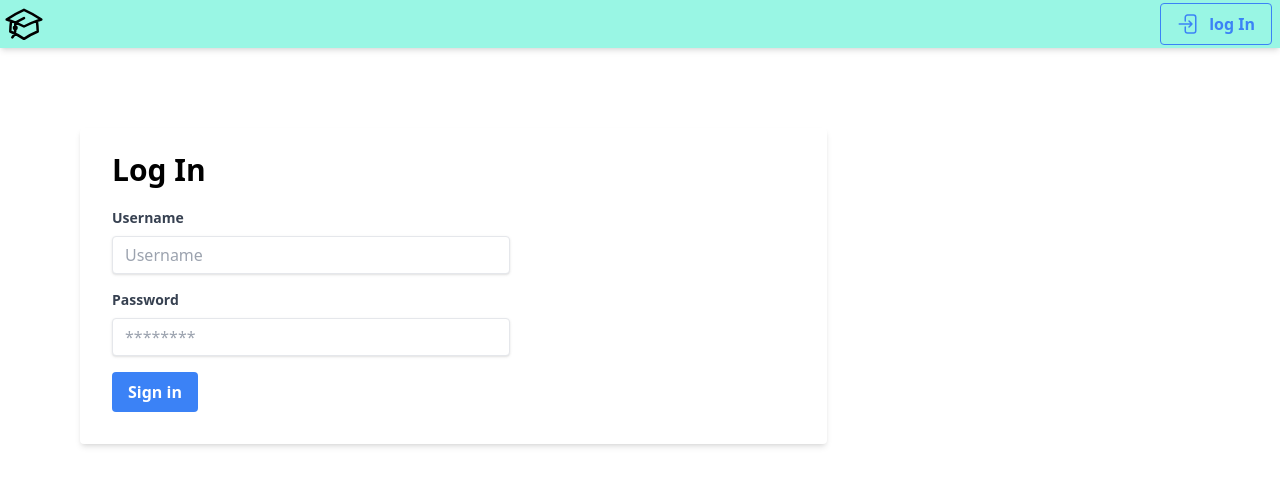
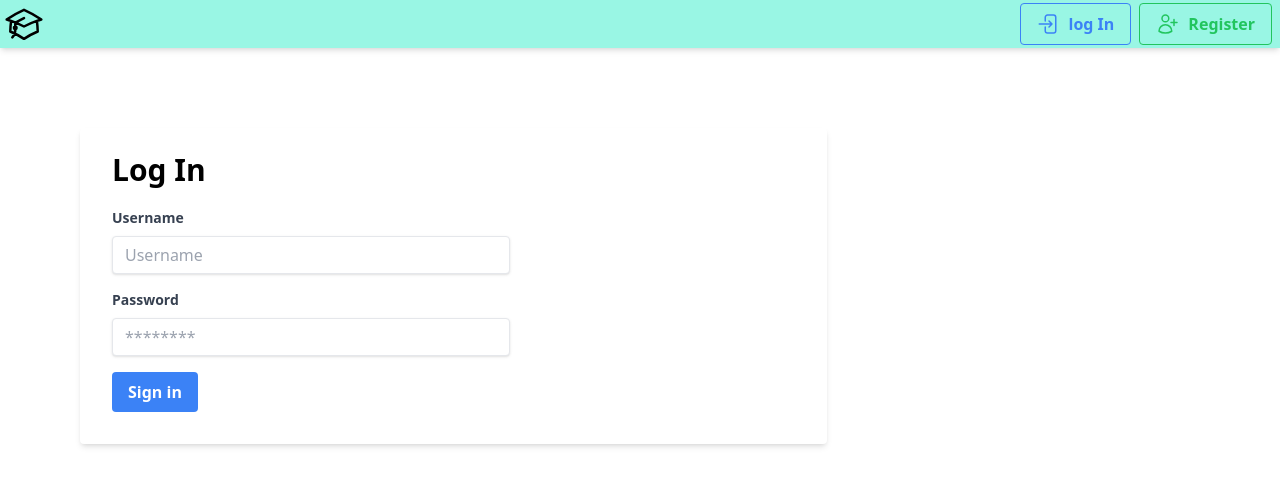
Before and after one commit to Prabhjot1412/sound_streamer, a React (Create React App) app: page /login in a window 1280 px wide. Shown: the top 486 px of the page. Built offline with nearby package versions, Linux system fonts and the light colour scheme.

Commit message:
add register button, add redirect to login

```diff
--- a/src/MainPage.js
+++ b/src/MainPage.js
@@ -14,6 +14,10 @@ const MainPage = (props) => {
 
     user_data.then((val) => {
     setGroups(val.groups)
+
+    if(typeof(val) !== 'object') {
+      window.location.href = '/login'
+    }
     })
   })
 
--- a/src/components/Carousel.js
+++ b/src/components/Carousel.js
@@ -7,7 +7,6 @@ const Carousel = (props) => {
   const [activeImage, setActiveImage] = useState(0)
 
   const handleChange = (direction) => {
-    console.log(images.length)
     if ((activeImage +1) === images.length && direction > 0) {
       setActiveImage(0)
     }
--- a/src/components/Navbar.js
+++ b/src/components/Navbar.js
@@ -3,6 +3,7 @@ import Cap from "../icons/Cap";
 import Cookies from "js-cookie";
 import DoorOut from "../icons/DoorOut";
 import DoorIn from "../icons/DoorIn";
+import UserPlus from "../icons/UserPlus";
 
 
 const Navbar = (props) => {
@@ -40,11 +41,19 @@ const Navbar = (props) => {
 
             <DoorOut w='6' h='6'/>
           </button>) ||
+          <div className="flex">
             <a href="/login" className="mr-2 flex bg-transparent hover:bg-blue-500 text-blue-500 font-semibold hover:text-white py-2 px-4 border border-blue-500 hover:border-transparent active:bg-blue-600 focus:ring focus:ring-blue-300 rounded" id='nav_link'>
               <DoorIn w='6' h='6'/>
 
               <span className="ml-2"> log In </span>
             </a>
+
+            <a href="/Register" className="mr-2 flex bg-transparent hover:bg-green-500 text-green-500 font-semibold hover:text-white py-2 px-4 border border-green-500 hover:border-transparent active:bg-green-600 focus:ring focus:ring-green-300 rounded" id='nav_link'>
+            <UserPlus w='6' h='6'/>
+
+            <span className="ml-2">  Register </span>
+            </a>
+          </div>
         }
       </div>
     </nav>
--- a/src/components/Photos.js
+++ b/src/components/Photos.js
@@ -10,7 +10,6 @@ const Photos = (props) => {
   return(
     <>
     { showModal ? (<Modal form={true} element={<GroupForm modal={true} setShowModal={setShowModal} />} setShowModal={setShowModal}/>) : null }
-    {console.log(groups)}
       {
         groups.map((group) => {
           return(
--- /dev/null
+++ b/src/icons/UserPlus.js
@@ -0,0 +1,18 @@
+
+import React, { useEffect, useState } from "react";
+
+const UserPlus = (props) => {
+  const [dimensions, setDimensions] = useState('w-6 h-6')
+
+  useEffect(() => {
+    setDimensions(`w-${props.w} h-${props.h}`)
+  })
+
+  return(
+    <svg xmlns="http://www.w3.org/2000/svg" fill="none" viewBox="0 0 24 24" strokeWidth={1.5} stroke="currentColor" className={dimensions}>
+      <path strokeLinecap="round" strokeLinejoin="round" d="M18 7.5v3m0 0v3m0-3h3m-3 0h-3m-2.25-4.125a3.375 3.375 0 1 1-6.75 0 3.375 3.375 0 0 1 6.75 0ZM3 19.235v-.11a6.375 6.375 0 0 1 12.75 0v.109A12.318 12.318 0 0 1 9.374 21c-2.331 0-4.512-.645-6.374-1.766Z" />
+    </svg>
+  )
+}
+
+export default UserPlus
```
